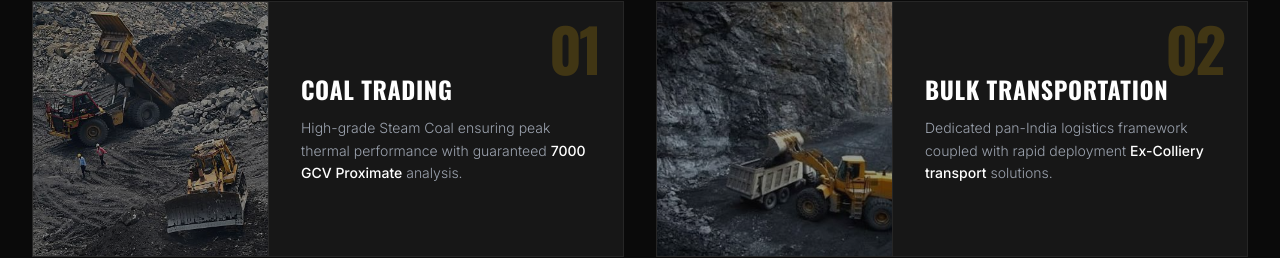
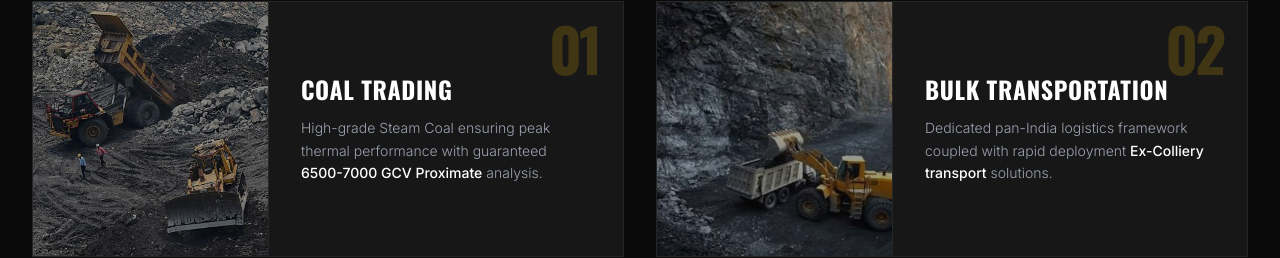
Before and after one commit to shaswatishu2004-prog/kcttpl-website, a website: page public/index.html in a window 1280 px wide. Shown: the part 1791-2049 px from the top of the page. Drawn offline with nearby package versions, Linux system fonts and the light colour scheme.

Commit message:
Update GCV proximate value

```diff
--- a/public/index.html
+++ b/public/index.html
@@ -172,7 +172,7 @@
                         <div class="absolute top-4 right-6 text-industrial-accent/20 font-oswald text-6xl font-bold tracking-tighter select-none z-0">01</div>
                         <div class="relative z-10">
                             <h3 class="font-oswald text-2xl font-bold uppercase mb-3 text-white tracking-wide">Coal Trading</h3>
-                            <p class="text-gray-400 leading-relaxed font-light text-sm">High-grade Steam Coal ensuring peak thermal performance with guaranteed <strong class="text-white font-medium">7000 GCV Proximate</strong> analysis.</p>
+                            <p class="text-gray-400 leading-relaxed font-light text-sm">High-grade Steam Coal ensuring peak thermal performance with guaranteed <strong class="text-white font-medium">6500-7000 GCV Proximate</strong> analysis.</p>
                         </div>
                     </div>
                 </div>
```
